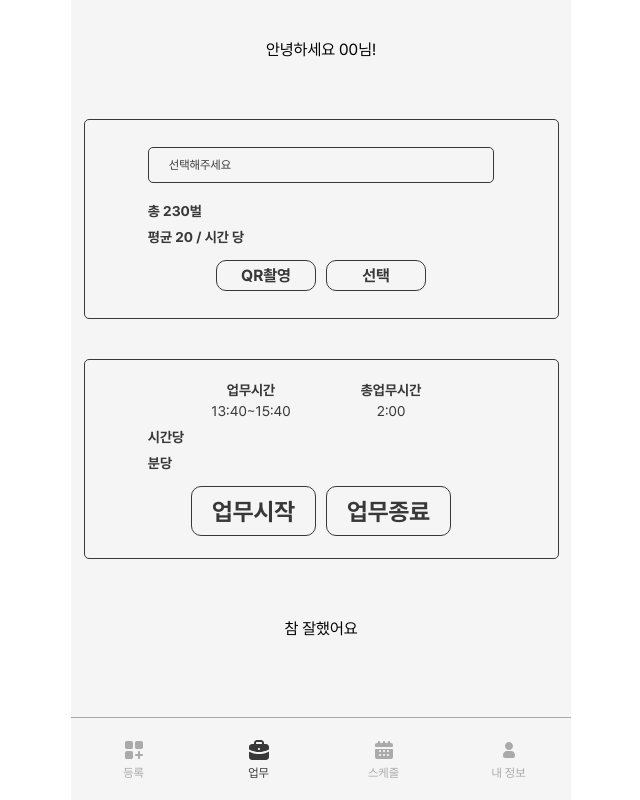
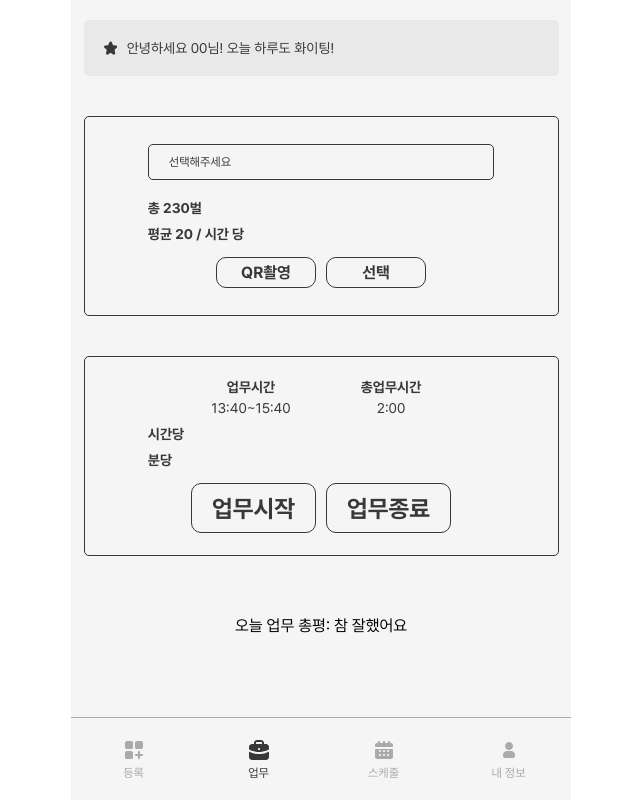
Before and after one commit to linelie00/laundry, a React (Create React App) app in the folder client/: page /task in a window 1280 px wide. Shown: the whole page, without its empty margins (319-959 px from the left). Built offline with nearby package versions, Linux system fonts and the light colour scheme.

Commit message:
[Design]:task페이지 디자인 변경

```diff
--- a/client/src/Pages/Task.js
+++ b/client/src/Pages/Task.js
@@ -1,4 +1,5 @@
 import React, { useState, useEffect } from 'react';
+import { ReactComponent as Icon1 } from '../Assets/Images/star.svg';
 
 const TaskPage = () => {
     const [options, setOptions] = useState([]);
@@ -30,8 +31,9 @@ const TaskPage = () => {
 
     return (
         <>
-            <div className="box text">
-                안녕하세요 00님!
+            <div className="box notice">
+                <Icon1 className="icon"/>
+                <p>안녕하세요 00님! 오늘 하루도 화이팅!</p>
             </div>
             <div className="box bord-box">
                 <div className="custom-dropdown-container">
@@ -79,7 +81,7 @@ const TaskPage = () => {
                 </div>
             </div>
             <div className="box text">
-                참 잘했어요
+                오늘 업무 총평: 참 잘했어요
             </div>
         </>
     );
```
Also changed, not shown: client/src/Assets/Images/star.svg (added).
